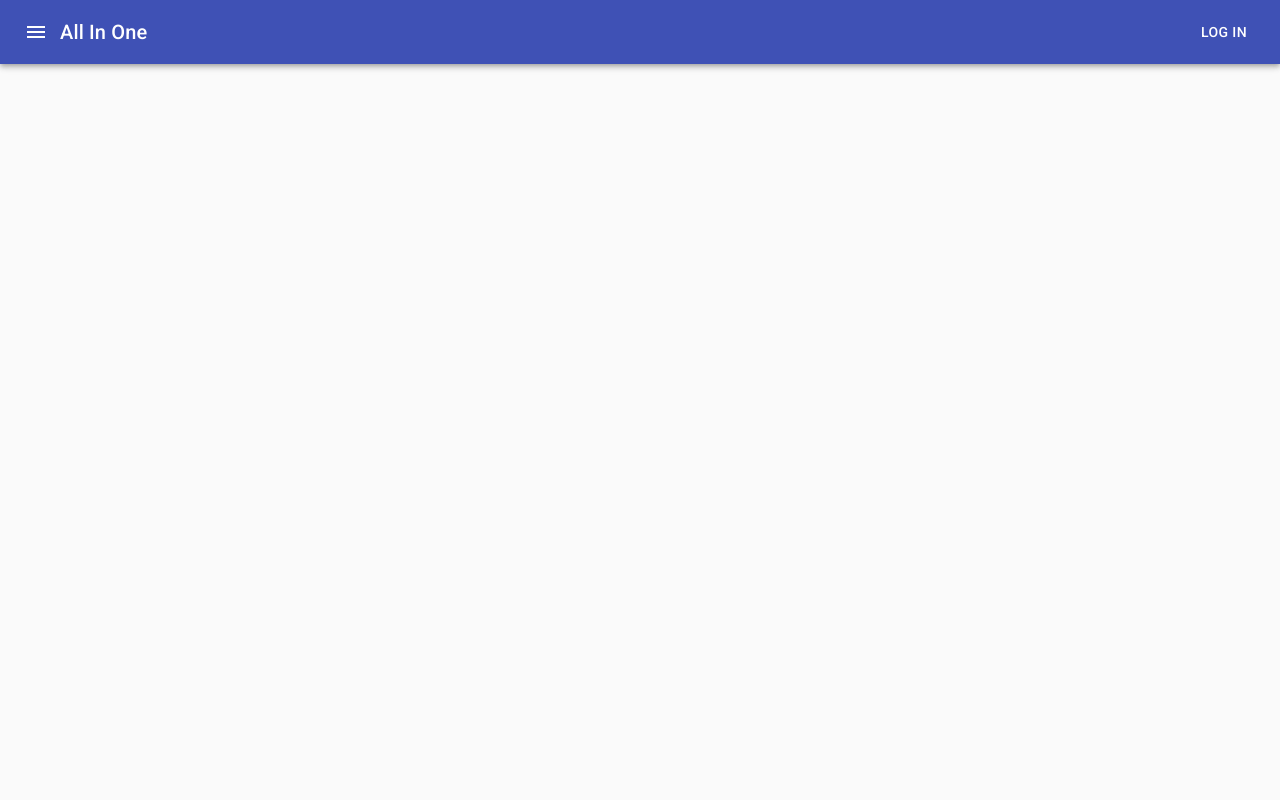
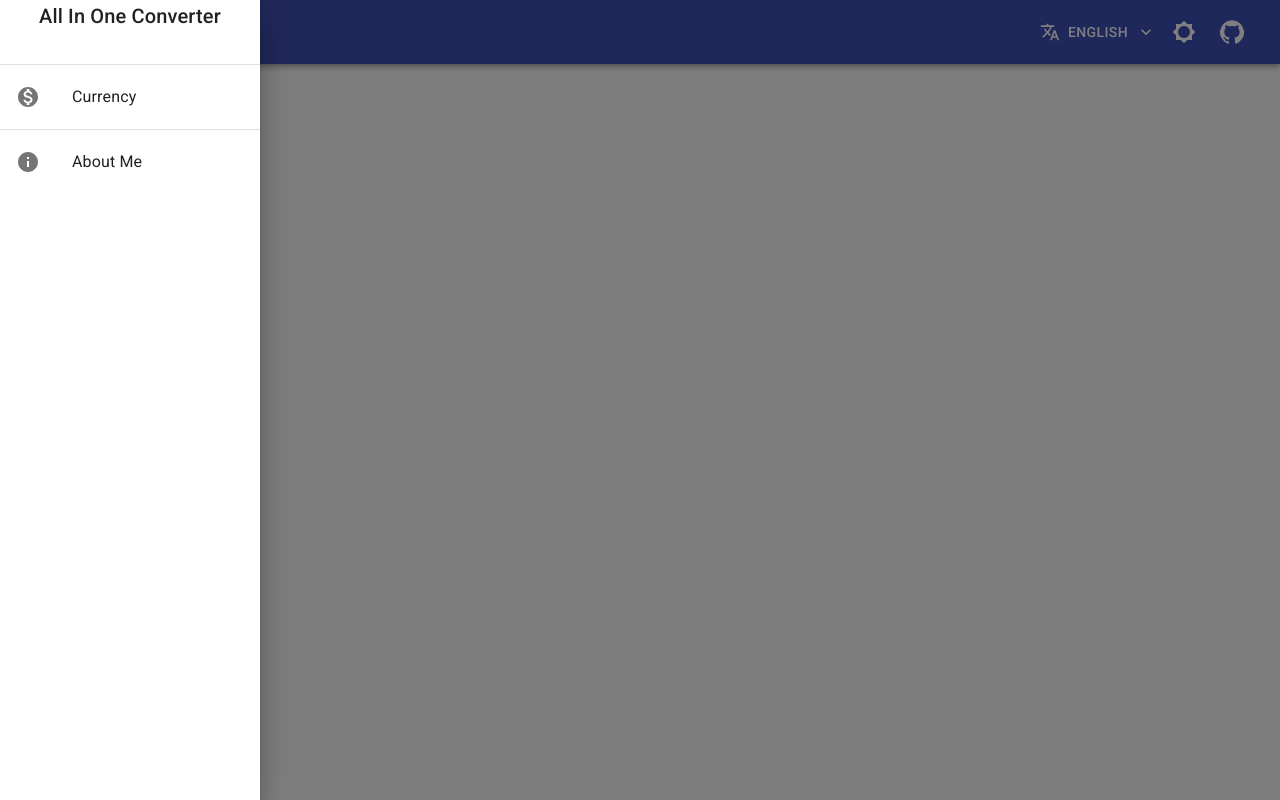
Before and after one commit to Wils3B/all-in-one-converter, a React (Create React App) app: page / in a window 1280 px wide. Both pictures are taken after a click on the button 36 px from the left and 32 px from the top of the page. Built offline with nearby package versions, Linux system fonts and the light colour scheme.

Commit message:
Add buttons to topbar

```diff
--- a/src/components/TopBar.js
+++ b/src/components/TopBar.js
@@ -3,28 +3,64 @@ import AppBar from '@material-ui/core/AppBar';
 import Toolbar from '@material-ui/core/Toolbar';
 import IconButton from '@material-ui/core/IconButton';
 import MenuIcon from '@material-ui/icons/Menu';
-import Typography from '@material-ui/core/Typography';
+import BrightnessHighIcon from '@material-ui/icons/BrightnessHigh';
+import BrightnessLowIcon from '@material-ui/icons/BrightnessLow';
+import GitHubIcon from '@material-ui/icons/GitHub';
+import TranslateIcon from '@material-ui/icons/Translate';
+import ExpandMoreIcon from '@material-ui/icons/ExpandMore';
+import Drawer from '@material-ui/core/Drawer';
 import Button from '@material-ui/core/Button';
 import { makeStyles } from '@material-ui/core/styles';
+import SideDrawer from './SideDrawer';
+import { ThemeContext } from '../index';
 
 const useStyles = makeStyles(() => ({
   spacer: {
     flexGrow: 1,
   },
+  drawerPaper: {
+    width: 260,
+  },
 }));
 
 export default function TopBar() {
   const classes = useStyles();
+  const [isDrawerOpen, setDrawerOpen] = React.useState(false);
+  const themeStyle = React.useContext(ThemeContext);
+
+  const toggleDrawer = function () {
+    setDrawerOpen(!isDrawerOpen);
+  };
+
   return (
+    <React.Fragment>
       <AppBar position="static">
         <Toolbar>
-        <IconButton edge="start" color="inherit" aria-label="menu">
+          <IconButton edge="start" color="inherit" aria-label="menu" onClick={toggleDrawer}>
             <MenuIcon />
           </IconButton>
-        <Typography variant="h6">All In One</Typography>
           <div className={classes.spacer} />
-        <Button color="inherit">Log in</Button>
+          <Button color="inherit" startIcon={<TranslateIcon />} endIcon={<ExpandMoreIcon />}>
+            English
+          </Button>
+          <IconButton color="inherit" onClick={themeStyle.toggleTheme}>
+            {themeStyle.name === 'light' ? <BrightnessLowIcon /> : <BrightnessHighIcon />}
+          </IconButton>
+          <IconButton color="inherit">
+            <GitHubIcon />
+          </IconButton>
         </Toolbar>
       </AppBar>
+      <nav aria-label="Converters types">
+        <Drawer
+          anchor="left"
+          open={isDrawerOpen}
+          onClose={toggleDrawer}
+          classes={{ paper: classes.drawerPaper }}
+        >
+          <SideDrawer />
+        </Drawer>
+      </nav>
+    </React.Fragment>
   );
 }
```
Lines whose indentation alone changed are shown as unchanged.
